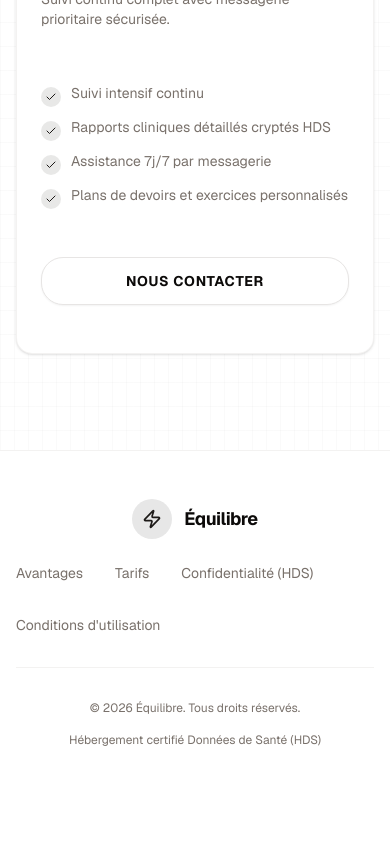
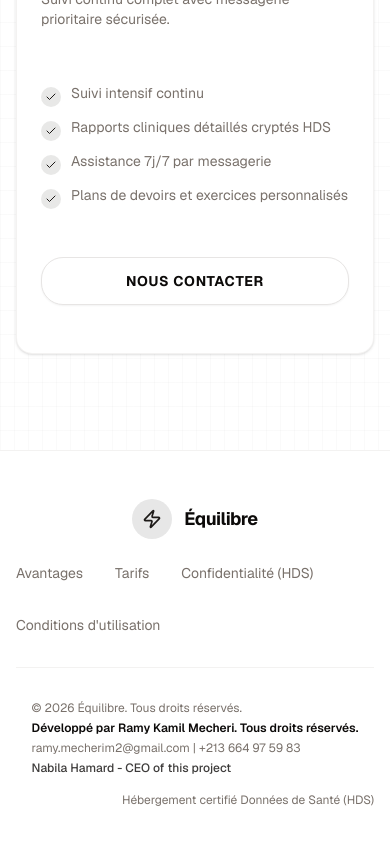
Before and after one commit to ramykamil/Equilibre, a Next.js app in the folder client/: page / in a window 390 px wide. Shown: the part 4552-5396 px from the top of the page. Before the commit the page ends 5348 px from the top, so only its background shows below. Built offline with nearby package versions, Linux system fonts and the light colour scheme; no server answers.

Commit message:
feat: add developer and CEO credentials to layout footers

```diff
--- a/client/src/features/dashboard/components/dashboard-layout.tsx
+++ b/client/src/features/dashboard/components/dashboard-layout.tsx
@@ -53,10 +53,15 @@ function DashboardLayoutWrapper({ children }: Props) {
         <DashboardHeader />
         <Separator className="bg-secondary" aria-hidden="true" />
         <div
-          className="flex-1 overflow-auto p-4"
+          className="flex-1 overflow-auto p-4 flex flex-col justify-between"
           aria-label="Dashboard content"
         >
-          {children}
+          <div className="flex-1">{children}</div>
+          <footer className="mt-8 pt-4 border-t border-border/30 text-center text-xs text-muted-foreground space-y-1">
+            <p>Développé par <span className="font-semibold text-foreground">Ramy Kamil Mecheri</span>. Tous droits réservés.</p>
+            <p>ramy.mecherim2@gmail.com | +213 664 97 59 83</p>
+            <p className="font-medium text-foreground/80">Nabila Hamard - CEO of this project</p>
+          </footer>
         </div>
       </SidebarInset>
     </SidebarProvider>
--- a/client/src/features/landing/footer.tsx
+++ b/client/src/features/landing/footer.tsx
@@ -43,8 +43,19 @@ export function Footer() {
         </div>
 
         <div className="mt-8 flex flex-col sm:flex-row items-center justify-between gap-4 text-xs text-muted-foreground">
-          <p>&copy; {new Date().getFullYear()} {t("brand")}. Tous droits réservés.</p>
-          <p>Hébergement certifié Données de Santé (HDS)</p>
+          <div className="space-y-1">
+            <p>&copy; {new Date().getFullYear()} {t("brand")}. Tous droits réservés.</p>
+            <p className="font-semibold text-foreground">
+              Développé par Ramy Kamil Mecheri. Tous droits réservés.
+            </p>
+            <p>
+              ramy.mecherim2@gmail.com | +213 664 97 59 83
+            </p>
+            <p className="font-medium text-foreground/80">
+              Nabila Hamard - CEO of this project
+            </p>
+          </div>
+          <p className="self-end md:self-auto">Hébergement certifié Données de Santé (HDS)</p>
         </div>
       </div>
     </footer>
```
